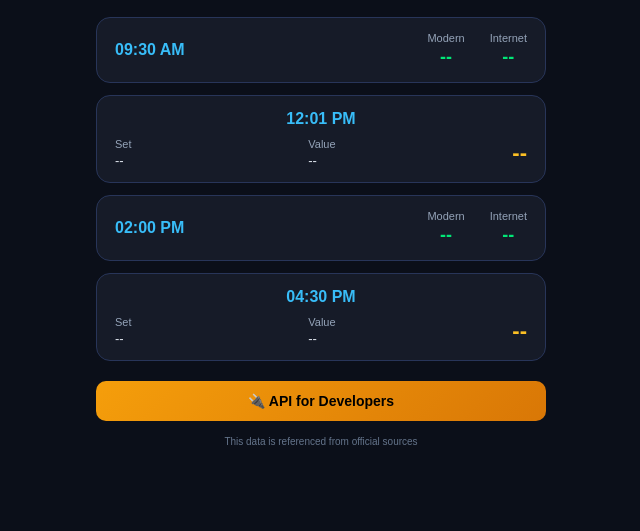
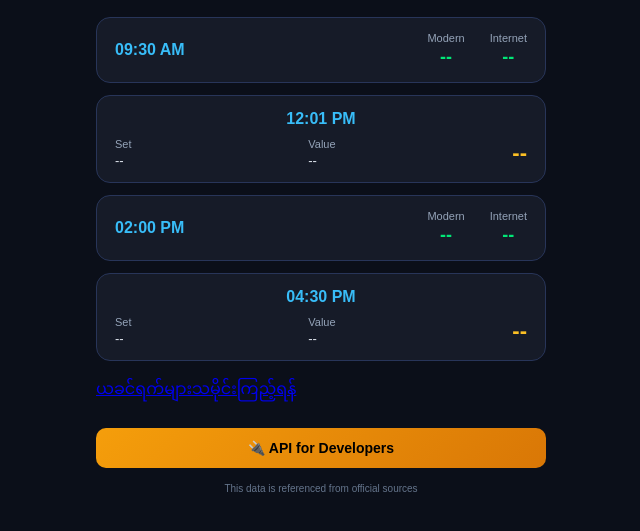
Before and after one commit to tok964452-cyber/thai-2d-api, a website: page index.html in a window 1280 px wide. Shown: the part 181-712 px from the top of the page, without its empty margins (319-959 px from the left). Drawn offline with Linux system fonts and the light colour scheme; no server answers.

Commit message:
Add link to view history in index.html

```diff
--- a/index.html
+++ b/index.html
@@ -220,6 +220,8 @@
             </div>
         </div>
 
+<a href="history.html">ယခင်ရက်များသမိုင်းကြည့်ရန်</a>
+
         <button class="api-btn" onclick="window.location.href='/api-docs'">
             🔌 API for Developers
         </button>
```
